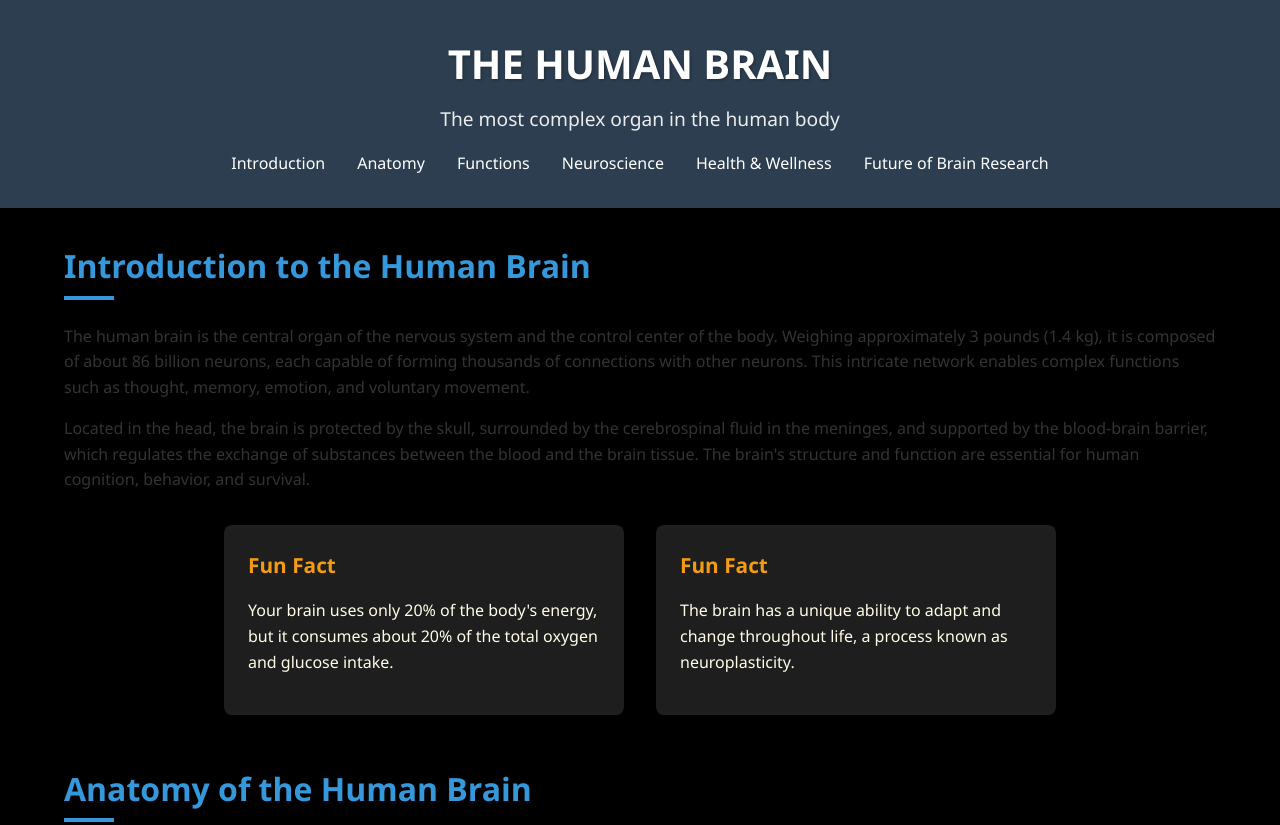
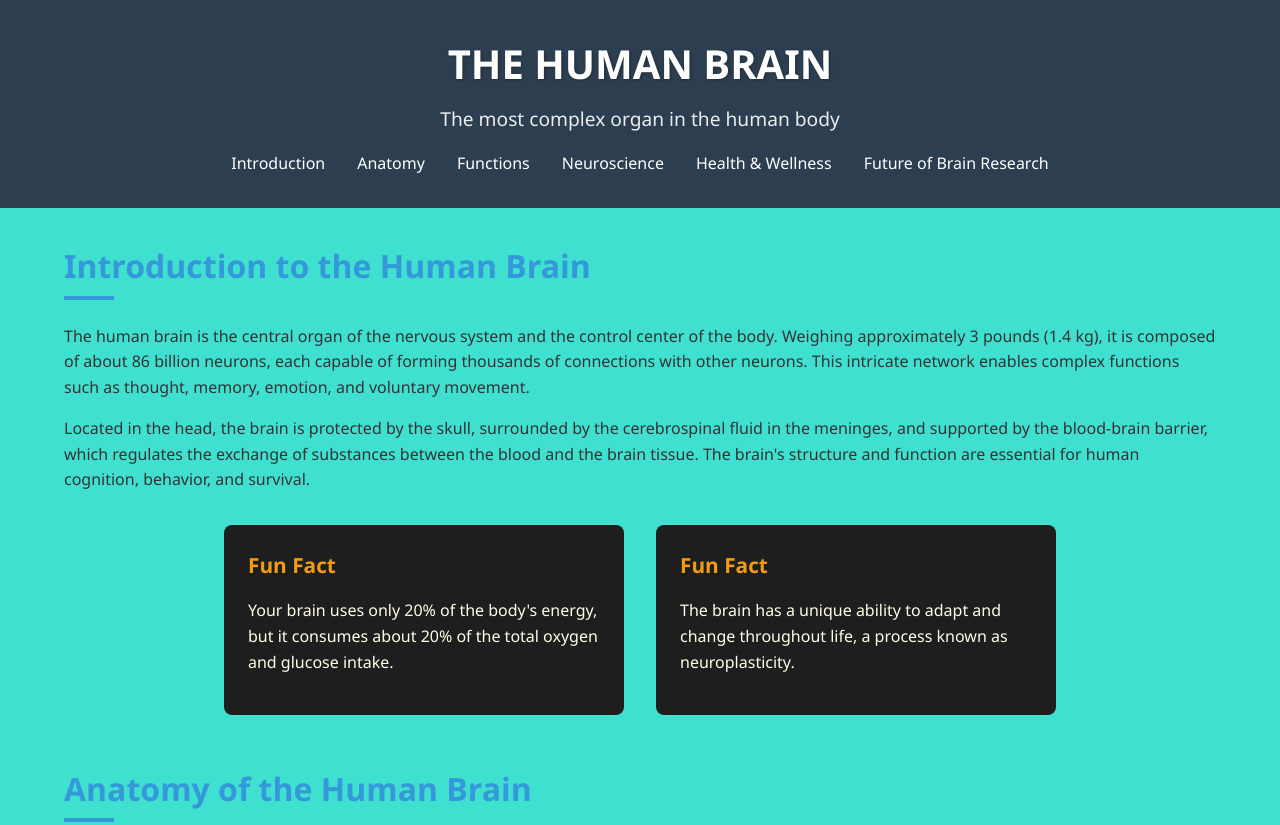
Before and after one commit to HarithKavish/human-brain, a plain HTML site: page index.html in a window 1280 px wide. Shown: the top 825 px of the page. Drawn offline with Linux system fonts and the light colour scheme.

Commit message:
chore: update style.css via Jarvis

```diff
--- a/style.css
+++ b/style.css
@@ -8,6 +8,7 @@
     --warning-color: #f39c12;
     --danger-color: #e74c3c;
     --transition-speed: 0.3s;
+    --turquoise-color: #40e0d0;
 }
 
 * {
@@ -20,7 +21,7 @@ body {
     font-family: 'Segoe UI', Tahoma, Geneva, Verdana, sans-serif;
     line-height: 1.6;
     color: #333;
-    background-color: #000;
+    background-color: var(--turquoise-color);
 }
 
 .container {
```
